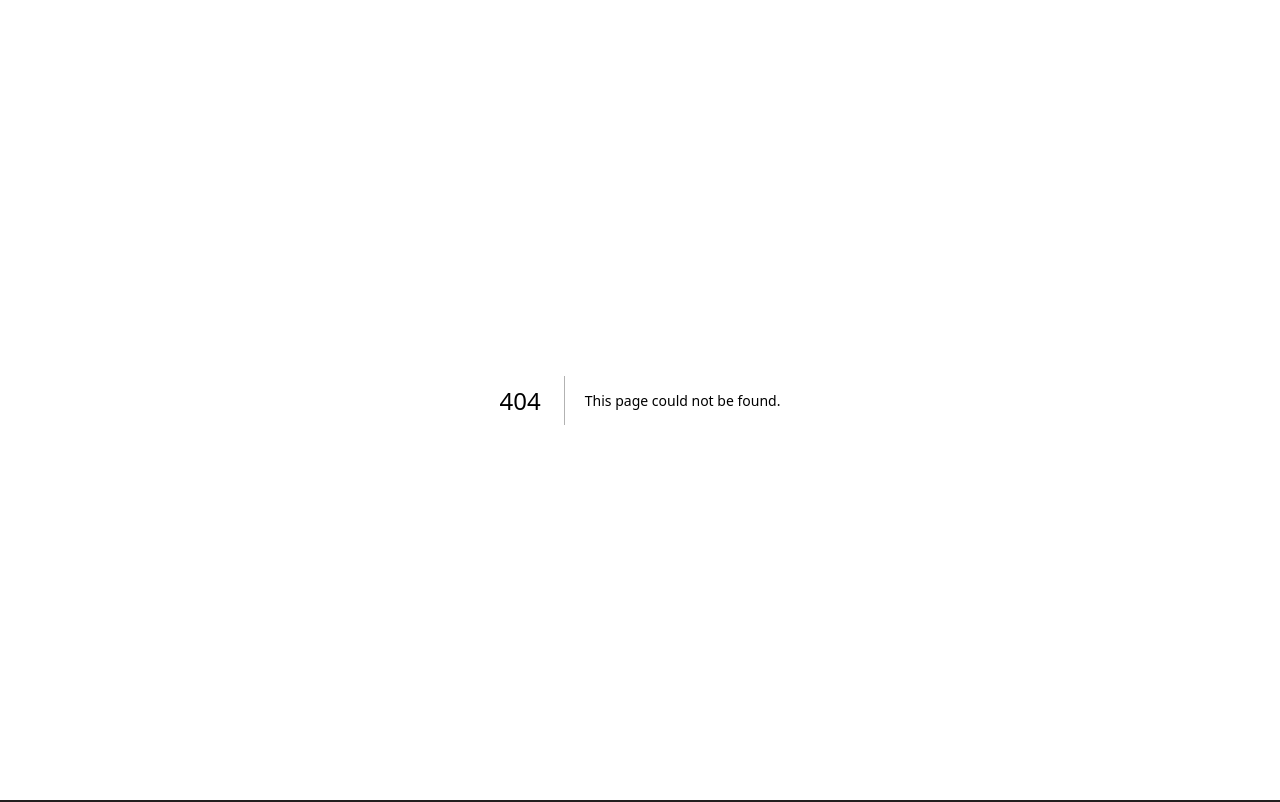
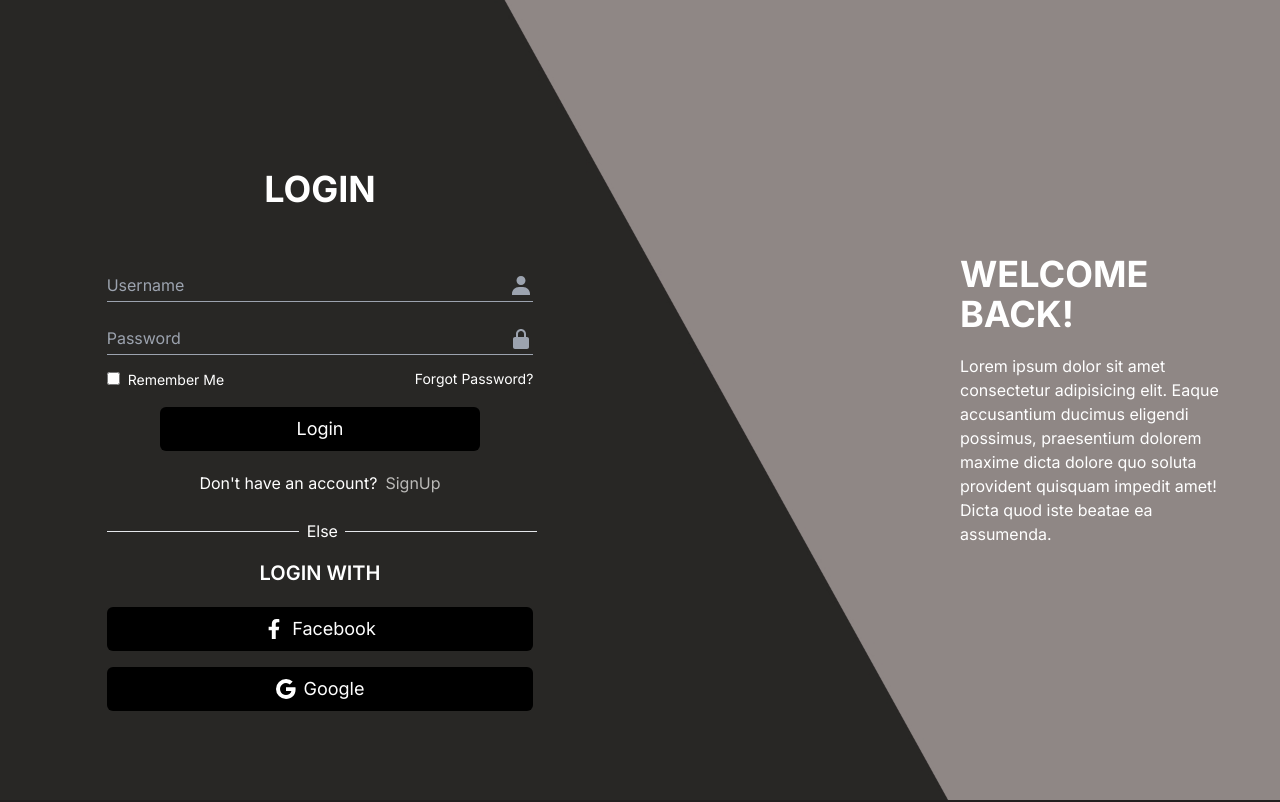
Before and after one commit to ShayanJamil519/ecommerce-rp-1, a Next.js app: page /login in a window 1280 px wide. Before the commit this address had no page. Shown: the top 802 px of the page. Built offline with nearby package versions, Linux system fonts and the light colour scheme.

Commit message:
Login Done

```diff
--- /dev/null
+++ b/src/app/login/page.js
@@ -0,0 +1,119 @@
+import Link from "next/link";
+import { BiSolidUser, BiSolidLockAlt } from "react-icons/bi";
+import { FaFacebookF } from "react-icons/fa";
+import { BsGoogle } from "react-icons/bs";
+
+const page = () => {
+  return (
+    <div
+      style={{
+        background: "url(./assets/Shared/login__bg.jpg) center center/cover",
+      }}
+      className="min-h-screen grid grid-cols-2 justify-items-center place-items-center"
+    >
+      {/* Left */}
+      <div className=" border-black w-2/3 mt-20">
+        <h1 className="text-4xl font-bold uppercase mb-16 text-[#fff] text-center">
+          Login
+        </h1>
+        <form>
+          <div className="mb-6 flex justify-between items-center relative">
+            <input
+              required
+              type="text"
+              placeholder="Username"
+              className="bg-[#282725] w-full pb-1 text-[#fff] text-base focus:outline-none border-b-[1px]  border-gray-400"
+            />
+            <BiSolidUser className="text-gray-400 text-2xl absolute right-0 bottom-1 " />
+          </div>
+
+          <div className="mb-3 flex justify-between items-center relative">
+            <input
+              required
+              type="password"
+              placeholder="Password"
+              className="bg-[#282725] w-full pb-1 text-[#fff] text-base focus:outline-none border-b-[1px] border-gray-400"
+            />
+            <BiSolidLockAlt className="text-gray-400 text-2xl absolute right-0 bottom-1 " />
+          </div>
+
+          <div className="mb-4 flex justify-between items-center">
+            <div>
+              <input
+                type="checkbox"
+                name="remember"
+                className="cursor-pointer"
+              />
+              <label className="text-[#fff] ml-2 text-sm" htmlFor="remember">
+                Remember Me
+              </label>
+            </div>
+
+            <Link href="/forgot-password" className="text-[#fff] text-sm">
+              Forgot Password?
+            </Link>
+          </div>
+
+          <div className="flex justify-center items-center">
+            <button
+              type="submit"
+              className="w-3/4  border-none text-lg py-2 rounded-md bg-[#000] text-[#fff]"
+            >
+              Login
+            </button>
+          </div>
+          <div className="flex justify-center items-center mt-5">
+            {/* eslint-disable-next-line react/no-unescaped-entities */}
+            <p className="text-[#fff]">Don't have an account?</p>{" "}
+            <Link href="/signup" className="text-[#bbbab8] ml-2">
+              SignUp
+            </Link>
+          </div>
+        </form>
+
+        {/* OAuth */}
+        <div className="mt-6">
+          {/* Else */}
+          <div className="grid grid-cols-[45%_7%_45%] items-center gap-2 text-[#fff]">
+            <hr className="bg-[#fff]" />
+            <span>Else</span>
+            <hr />
+          </div>
+
+          {/* Login with */}
+          <div className="mt-4">
+            <h1 className="text-xl font-semibold uppercase mb-5 text-[#fff] text-center">
+              Login With
+            </h1>
+
+            <div className="flex justify-center items-center gap-4 flex-col">
+              <button className="w-full flex justify-center items-center  border-none text-lg py-2 rounded-md bg-[#000] text-[#fff]">
+                <FaFacebookF className="text-xl mr-2" /> Facebook
+              </button>
+              <button className="w-full flex justify-center items-center border-none text-lg py-2 rounded-md bg-[#000] text-[#fff]">
+                <BsGoogle className="text-xl mr-2" /> Google
+              </button>
+            </div>
+          </div>
+        </div>
+      </div>
+
+      {/* Right */}
+      <div className="flex justify-end px-10">
+        <div className="w-2/4 ">
+          <h1 className="text-4xl font-bold uppercase mb-5 text-[#fff] ">
+            Welcome <br /> Back!
+          </h1>
+          <p className="text-[#fff]">
+            Lorem ipsum dolor sit amet consectetur adipisicing elit. Eaque
+            accusantium ducimus eligendi possimus, praesentium dolorem maxime
+            dicta dolore quo soluta provident quisquam impedit amet! Dicta quod
+            iste beatae ea assumenda.
+          </p>
+        </div>
+      </div>
+    </div>
+  );
+};
+
+export default page;
--- a/src/components/shared/Header.jsx
+++ b/src/components/shared/Header.jsx
@@ -20,11 +20,16 @@ const navLink = [
     linkText: "Contact",
     linkTo: "/contact",
   },
+  ,
+  {
+    linkText: "Login",
+    linkTo: "/login",
+  },
 ];
 
 const Header = () => {
   return (
-    <header className="bg-[#4e4e4e] bg-opacity-70 min-h-[100px] flex justify-between text-[#fff] py-8 px-12">
+    <header className="bg-[#4e4e4e]  w-[90%] mx-auto rounded-full bg-opacity-70 min-h-[100px] flex justify-between text-[#fff] py-8 px-12">
       {/* Left */}
       <div></div>
       {/* Middle */}
```
Also changed, not shown: public/assets/Shared/login__bg.jpg (added).
